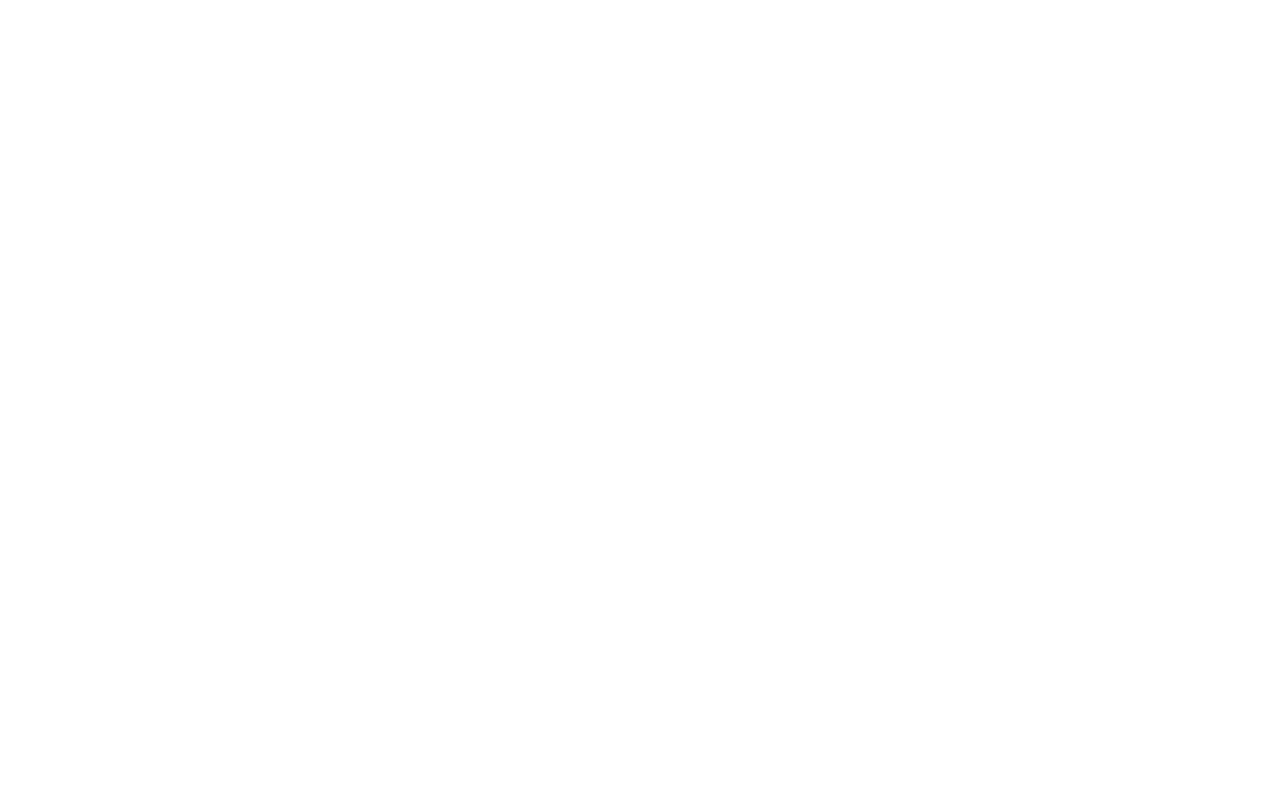
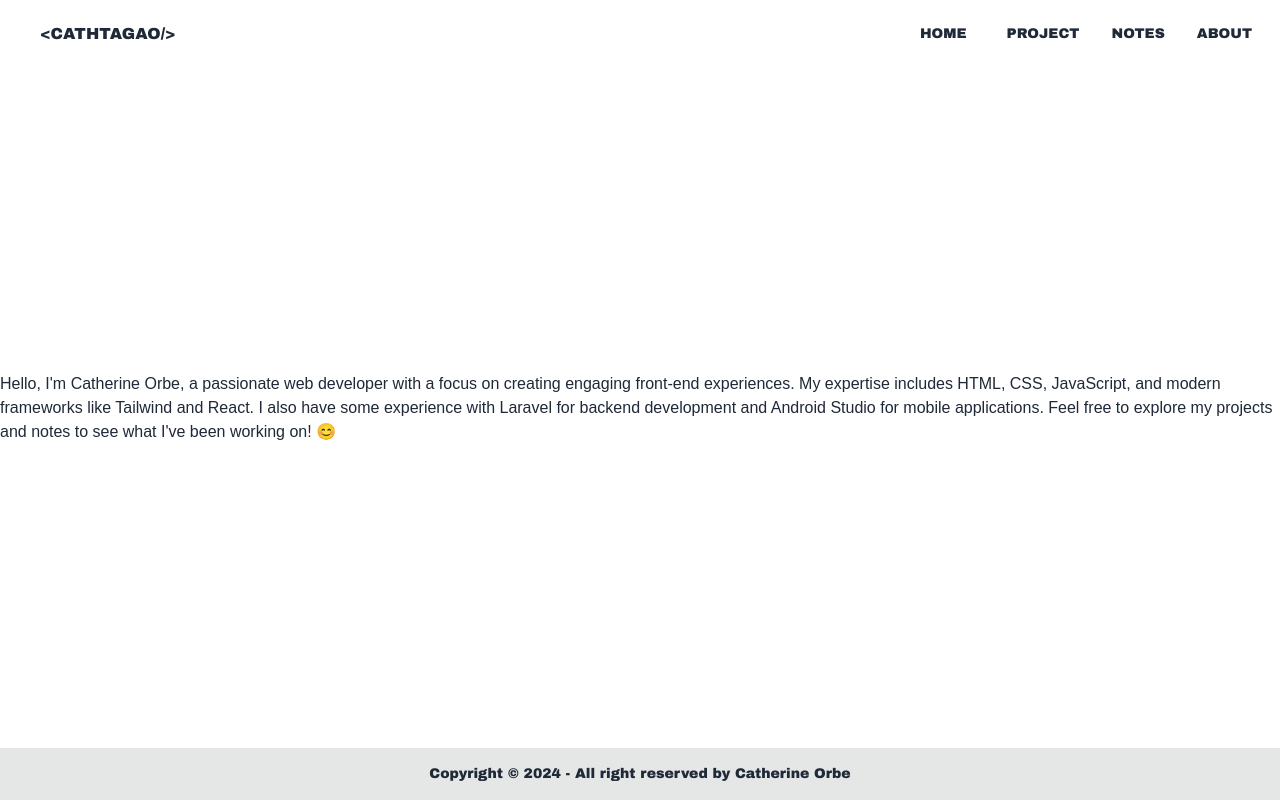
Before and after one commit to catherinetagao/my-firstreactproject, a React (Vite) app: page /about in a window 1280 px wide. Before the commit this address had no page. Built offline with nearby package versions, Linux system fonts and the light colour scheme.

Commit message:
Add About page and update routing in Navbar and main application

```diff
--- a/src/components/Navbar.jsx
+++ b/src/components/Navbar.jsx
@@ -21,88 +21,12 @@
           <li>
             <Link to={"/notes"}>Notes</Link>
           </li>
+          <li>
+            <Link to={"/about"}>About</Link>
+          </li>
         </ul>
       </div>
     </div>
-    // <div className="navbar bg-base-100 shadow-sm">
-    //   <div className="navbar-start">
-    //     <div className="dropdown">
-    //       <div tabIndex={0} role="button" className="btn btn-ghost btn-circle">
-    //         <svg
-    //           xmlns="http://www.w3.org/2000/svg"
-    //           className="h-5 w-5"
-    //           fill="none"
-    //           viewBox="0 0 24 24"
-    //           stroke="currentColor"
-    //         >
-    //           {" "}
-    //           <path
-    //             strokeLinecap="round"
-    //             strokeLinejoin="round"
-    //             strokeWidth="2"
-    //             d="M4 6h16M4 12h16M4 18h7"
-    //           />{" "}
-    //         </svg>
-    //       </div>
-    //       <ul
-    //         tabIndex={0}
-    //         className="menu menu-sm dropdown-content bg-base-100 rounded-box z-1 mt-3 w-52 p-2 shadow"
-    //       >
-    //         <li>
-    //           <a>Homepage</a>
-    //         </li>
-    //         <li>
-    //           <a>Portfolio</a>
-    //         </li>
-    //         <li>
-    //           <a>About</a>
-    //         </li>
-    //       </ul>
-    //     </div>
-    //   </div>
-    //   <div className="navbar-center">
-    //     <a className="btn btn-ghost text-xl">daisyUI</a>
-    //   </div>
-    //   <div className="navbar-end">
-    //     <button className="btn btn-ghost btn-circle">
-    //       <svg
-    //         xmlns="http://www.w3.org/2000/svg"
-    //         className="h-5 w-5"
-    //         fill="none"
-    //         viewBox="0 0 24 24"
-    //         stroke="currentColor"
-    //       >
-    //         {" "}
-    //         <path
-    //           strokeLinecap="round"
-    //           strokeLinejoin="round"
-    //           strokeWidth="2"
-    //           d="M21 21l-6-6m2-5a7 7 0 11-14 0 7 7 0 0114 0z"
-    //         />{" "}
-    //       </svg>
-    //     </button>
-    //     <button className="btn btn-ghost btn-circle">
-    //       <div className="indicator">
-    //         <svg
-    //           xmlns="http://www.w3.org/2000/svg"
-    //           className="h-5 w-5"
-    //           fill="none"
-    //           viewBox="0 0 24 24"
-    //           stroke="currentColor"
-    //         >
-    //           {" "}
-    //           <path
-    //             strokeLinecap="round"
-    //             strokeLinejoin="round"
-    //             strokeWidth="2"
-    //             d="M15 17h5l-1.405-1.405A2.032 2.032 0 0118 14.158V11a6.002 6.002 0 00-4-5.659V5a2 2 0 10-4 0v.341C7.67 6.165 6 8.388 6 11v3.159c0 .538-.214 1.055-.595 1.436L4 17h5m6 0v1a3 3 0 11-6 0v-1m6 0H9"
-    //           />{" "}
-    //         </svg>
-    //         <span className="badge badge-xs badge-primary indicator-item"></span>
-    //       </div>
-    //     </button>
-    //   </div>
-    // </div>
   );
 };
 
--- a/src/main.jsx
+++ b/src/main.jsx
@@ -6,6 +6,7 @@
 import Template from "./layouts/Template.jsx";
 import Project from "./pages/Project.jsx";
 import Notes from "./pages/Notes.jsx";
+import About from "./pages/About.jsx";
 import MainTemplate from "./layouts/MainTemplate.jsx";
 import Template1 from "./layouts/Template1.jsx";
 
@@ -18,10 +19,12 @@
         <Route element={<MainTemplate />}>
           <Route element={<Template />}>
             <Route path="/" element={<App />} />
+             <Route path="/project" element={<Project />} />
           </Route>
           <Route element={<Template1 />}>
             <Route path="/notes" element={<Notes />} />
-            <Route path="/project" element={<Project />} />
+
+            <Route path="/about" element={<About />} />
           </Route>
         </Route>
       </Routes>
--- /dev/null
+++ b/src/pages/About.jsx
@@ -0,0 +1,11 @@
+import React from 'react'
+
+const About = () => {
+  return (
+    <div>
+        Hello, I'm Catherine Orbe, a passionate web developer with a focus on creating engaging front-end experiences. My expertise includes HTML, CSS, JavaScript, and modern frameworks like Tailwind and React. I also have some experience with Laravel for backend development and Android Studio for mobile applications. Feel free to explore my projects and notes to see what I've been working on! 😊
+    </div>
+  )
+}
+
+export default About
```
